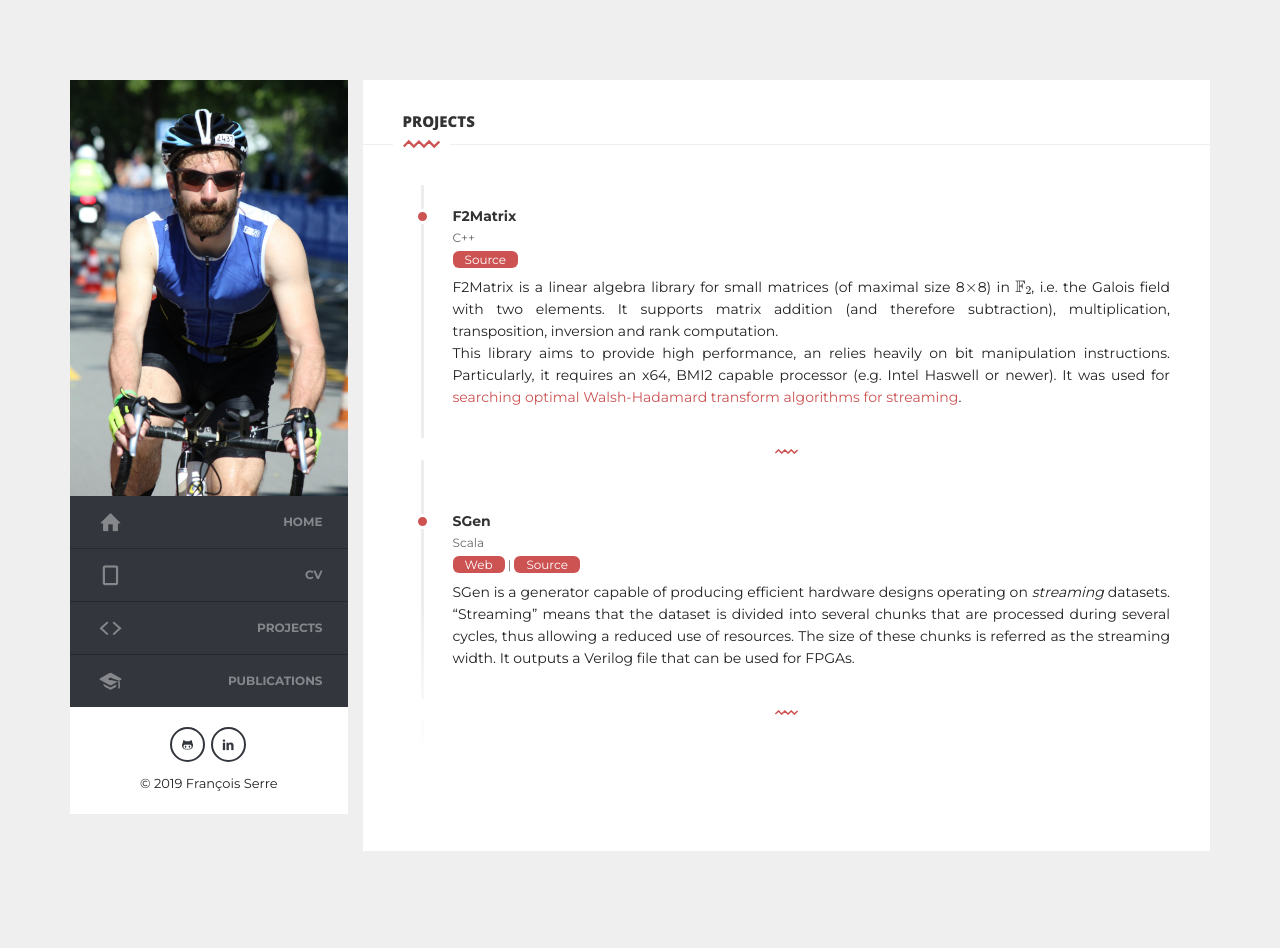
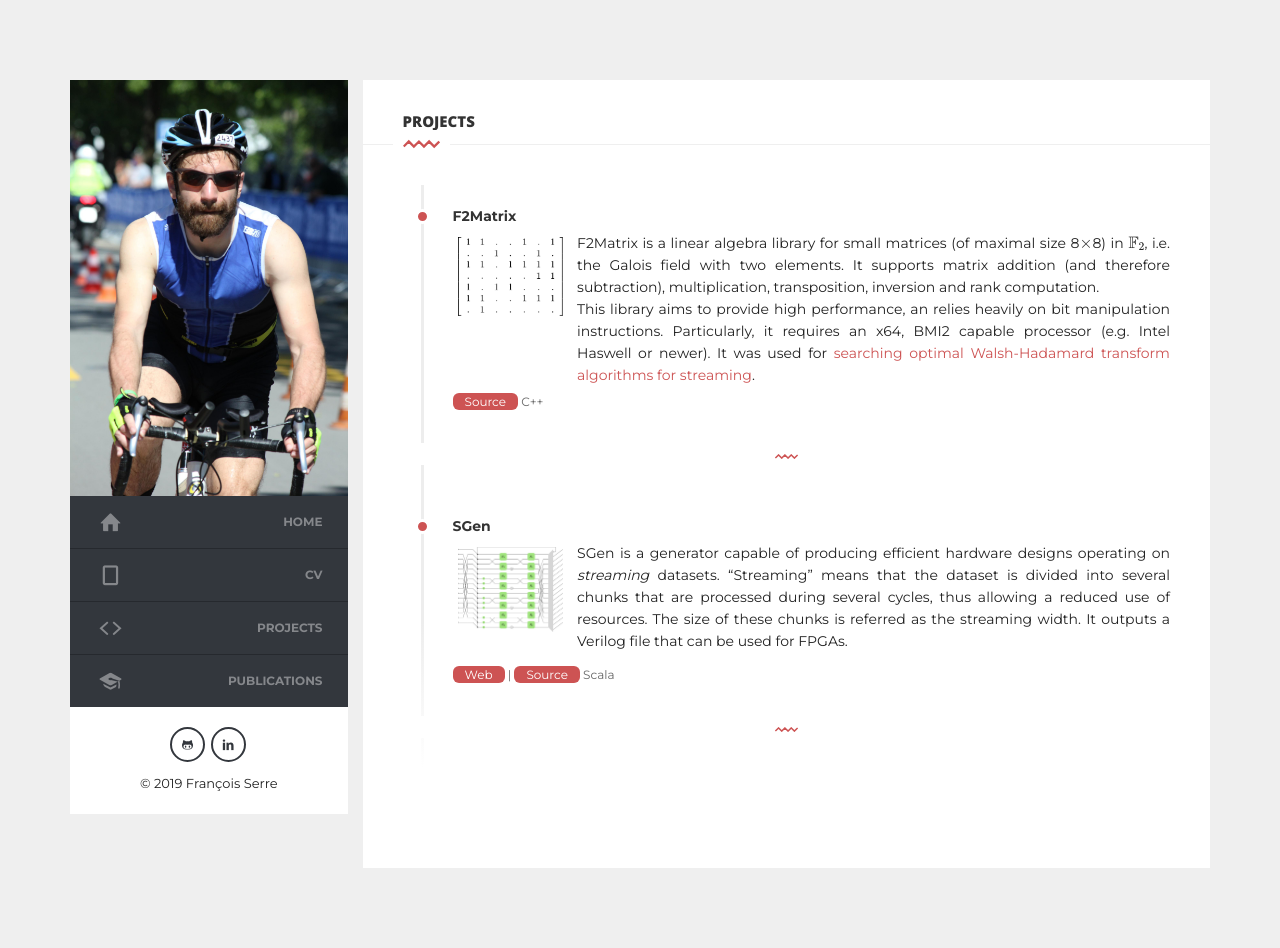
Before and after one commit to fserre/fserre.github.io, a Jekyll site: the page built from projects/index.md, in a window 1280 px wide. Built offline with Jekyll 4.4.1, drawn with Linux system fonts in a browser that asks for light colours; some web fonts are replaced.

Commit message:
Adds pictures on projects

```diff
--- a/_sass/_layout.scss
+++ b/_sass/_layout.scss
@@ -1,7 +1,16 @@
 .img-profile {
     position: relative;
 }
-
+.source {
+    color: #ffffff;
+    background: #cd5353;
+    border-radius: 6px;
+    -moz-border-radius: 6px;
+    -webkit-border-radius: 6px;
+    -ms-border-radius: 6px;
+    -o-border-radius: 6px;
+    padding: 1px 12px;
+}
 /* --------------------------------------------------------------- */
 /* --------------------- Main navigation ------------------------- */
 /* --------------------------------------------------------------- */
--- a/projects/index.md
+++ b/projects/index.md
@@ -5,59 +5,58 @@ title: Projects
 
 
 <div class="block-content ">
-    <div class="timeline education">
-        <div class="row ">
-            <div class="col-md-12">
-                <div class="exp-holder">
+	<div class="timeline education">
+		{% for p in site.pages %}
+		{% if p.type == 'project' %}
+		<div class="row ">
+			<div class="col-md-12">
+				<div class="exp-holder">
+					<div class="exp">
+						<div class="hgroup" >
+							<h4>{{ p.title }}</h4>
 
+						</div>
+						<div class="row">
+							<div class="col-md-2">
+								<img style="max-width: 115px;max-height: 100px; padding: 5px; align:left;" src="{{ p.img }}" />
+								<div class="hgroup" >
+									<br />
+								</div>
+							</div>
+							<div class="col-md-10">
+								<div class="hgroup" >
+									<p align="justify">
+									{{ p.abstract }}
+									</p>
+								</div>
+							</div>
 
-                    {% for p in site.pages %}
-                    {% if p.type == 'project' %}
-                    <div class="exp">
-                        <div class="hgroup" >
-                            <h4>{{ p.title }}</h4>
-                            <h6>{{ p.language }}</h6>
-                            <h6>
-                                {% if p.web %}
-								<a href="{{ p.web }}"><span class="current">Web</span></a> |
-								{% endif %}
-                                <a href="{{ p.source }}"><span class="current">Source</span></a>
-                            </h6>
-                        </div>
-
-                        <p align="justify">
-                            {{ p.abstract }}
-                        </p>
-                    </div>
-                    <!--Divider-->
-                    <div class="divider-m tCenter margTSmall margBSmall clearfix">
-                        <div class="col-md-12">
-                            <div class="zigzag medium clearfix " data-svg-drawing="yes">
-                                <svg xml:space="preserve" viewBox="0 0 69.172 14.975" width="45" height="5" y="0px" x="0px" xmlns:xlink="http://www.w3.org/1999/xlink" xmlns="http://www.w3.org/2000/svg" version="1.1">
-				                        <path d="M1.357,12.26 10.807,2.81 20.328,12.332
-					                        29.781,2.879 39.223,12.321 48.754,2.79 58.286,12.321 67.815,2.793 " style="stroke-dasharray: 93.9851, 93.9851; stroke-dashoffset: 0;"></path>
-				                    </svg>
-                            </div>
-                        </div>
-                    </div>
-
-                    {% endif %}
-                    {% endfor %}
-
-
-
-
-
-
-                </div>
-                <!--End experience holder-->
-            </div>
-
-
-        </div>
-        <!--End row-->
-
-    </div>
-    <!--End timeline-->
-
+						</div>
+						<div class="hgroup">
+							<h6>
+							{% if p.web %}
+							<a href="{{ p.web }}"><span class="current">Web</span></a> |
+							{% endif %}
+							<a href="{{ p.source }}"><span class="source">Source</span></a>
+							{{ p.language }}
+							</h6>
+						</div>
+					</div>
+					<!--Divider-->
+					<div class="divider-m tCenter margTSmall margBSmall clearfix">
+						<div class="col-md-12">
+							<div class="zigzag medium clearfix " data-svg-drawing="yes">
+								<svg xml:space="preserve" viewBox="0 0 69.172 14.975" width="45" height="5" y="0px" x="0px" xmlns:xlink="http://www.w3.org/1999/xlink" xmlns="http://www.w3.org/2000/svg" version="1.1">
+								<path d="M1.357,12.26 10.807,2.81 20.328,12.332 29.781,2.879 39.223,12.321 48.754,2.79 58.286,12.321 67.815,2.793 " style="stroke-dasharray: 93.9851, 93.9851; stroke-dashoffset: 0;"></path>
+								</svg>
+							</div>
+						</div>
+					</div>
+				</div>
+				<!--End experience holder-->
+			</div>
+		</div>
+		{% endif %}
+		{% endfor %}
+	</div>
 </div>
```
Also changed, not shown: index.html (+6 -2 lines), projects/000_f2matrix.md (+1 -0 lines), projects/001_sgen.md (+1 -0 lines), img/f2matrix.png (added), img/sgen.png (added).
